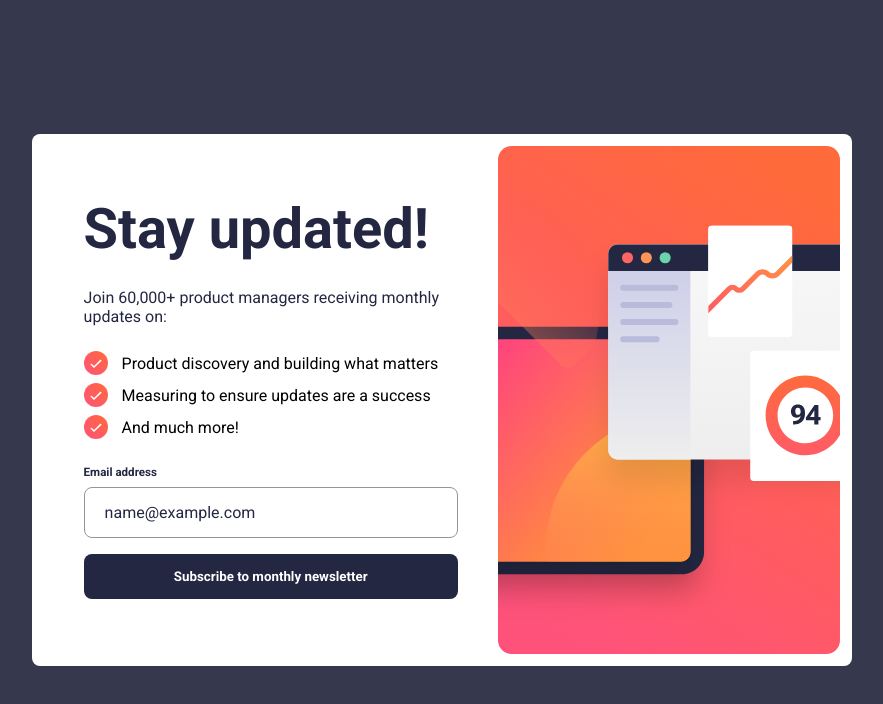
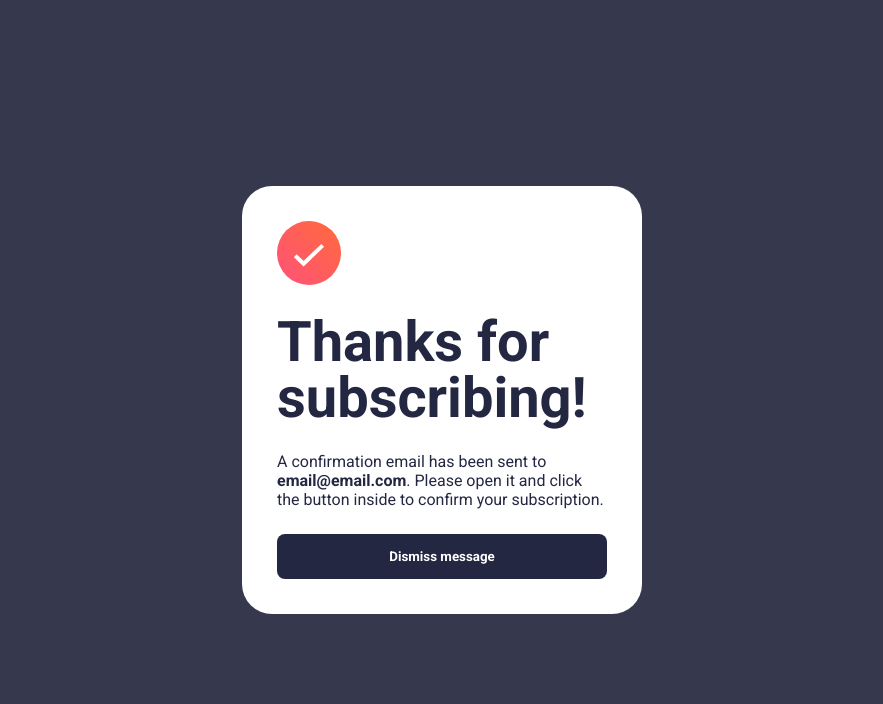
Before and after one commit to joaovictormendessilva/newsletter, a React (Vite) app: page / in a window 1280 px wide. Both pictures are taken after typing "name@example.com" into the empty fields and a click on the input "Subscribe to monthly newsletter". Shown: the top 704 px of the page, without its empty margins (198-1081 px from the left). Built offline with nearby package versions, Linux system fonts and the light colour scheme.

Commit message:
Thanks screen created

```diff
--- a/src/App.tsx
+++ b/src/App.tsx
@@ -1,11 +1,22 @@
+import { useState, createContext } from 'react';
 import styles from './App.module.css';
 import { Card } from './components/Card/Card';
+import { SuccessSubmitCard } from './components/SuccessSubmitCard/SuccessSubmitCard';
+
+type setSuccessSubmit = React.Dispatch<React.SetStateAction<boolean>>
+
+export const FormContext = createContext<setSuccessSubmit | null>(null)
 
 export function App() {
+
+  const [successSubmit, setSuccessSubmit] = useState<boolean>(false)
+
   return (
     <div className={styles.app}>
 
-      <Card />
+      <FormContext.Provider value={setSuccessSubmit}>
+        {successSubmit ? <SuccessSubmitCard /> : <Card />}
+      </FormContext.Provider>
 
     </div>
   )
--- /dev/null
+++ b/src/components/Button/Button.module.css
@@ -0,0 +1,14 @@
+input[type="submit"]{
+    padding: 15px;
+    border-radius: 8px;
+    border: solid 1px var(--grey);
+    width: 100%;
+    font-weight: bold;
+    cursor: pointer;
+    border: none;
+}
+
+input[type="submit"]:hover{
+    background-image: linear-gradient(to right, #ff527b, #ff6a3a);
+    box-shadow: rgb(255 106 58 / 45%) 0px 10px 25px -5px;
+}
--- /dev/null
+++ b/src/components/Button/Button.tsx
@@ -0,0 +1,9 @@
+import styles from './Button.module.css'
+
+interface IButton {
+    content: string;
+}
+
+export function Button({ content }:IButton){
+    return <input className={styles.input} type="submit" value={content}/>
+}
--- a/src/components/Card/Card.tsx
+++ b/src/components/Card/Card.tsx
@@ -7,6 +7,8 @@ import successIcon from '../../assets/img/icon-success.svg'
 // Components
 import { Illustration } from '../Illustration/Illustration';
 import { Form } from '../Form/Form';
+
+
 
 export function Card(){
     return(
--- a/src/components/Form/Form.tsx
+++ b/src/components/Form/Form.tsx
@@ -1,12 +1,18 @@
-import { ChangeEvent, FormEvent, useState } from 'react'
+import { ChangeEvent, FormEvent, useState, useContext } from 'react'
 
 // CSS
 import styles from './Form.module.css';
+import { FormContext } from '../../App';
+import { Button } from '../Button/Button';
+
+// Context API
 
 export function Form() {
 
     const [email, setEmail] = useState<string>("");
     const [error, setError] = useState<boolean>(false);
+
+    const setSuccessSubmit = useContext(FormContext)
 
     const handleSubmit = (e: FormEvent<HTMLFormElement>) => {
         e.preventDefault()
@@ -18,9 +24,10 @@ export function Form() {
             setError(true)
             emailInput?.classList.add("warningValidation")
         }
-        if (check) {
+        else if (check) {
             setError(false)
             emailInput?.classList.remove("warningValidation")
+            setSuccessSubmit?.(true)
         }
         else{
             setError(true)
@@ -47,7 +54,8 @@ export function Form() {
                 />
             </div>
 
-            <input type="submit" value="Subscribe to monthly newsletter"/>
+            <Button content="Subscribe to monthly newsletter"/>
+            {/* <input type="submit" value="Subscribe to monthly newsletter"/> */}
         </form>
     )
 }
--- /dev/null
+++ b/src/components/SuccessSubmitCard/SuccessSubmitCard.module.css
@@ -0,0 +1,19 @@
+.successSubmitCard{
+    background-color: var(--white);
+    padding: 35px;
+    width: 400px;
+
+    border-radius: 30px;
+}
+
+.successSubmitCard h2{
+    font-size: 56px;
+    line-height: 1;
+    margin-top: 1.6rem;
+}
+
+.successSubmitCard p{
+    color: var(--dark-slate-grey);
+    margin-top: 1.6rem;
+    margin-bottom: 1.6rem;
+}
--- /dev/null
+++ b/src/components/SuccessSubmitCard/SuccessSubmitCard.tsx
@@ -0,0 +1,23 @@
+// CSS
+import styles from './SuccessSubmitCard.module.css'
+
+// Images
+import successIcon from '../../assets/img/icon-success.svg';
+
+// Components
+import { Button } from '../Button/Button';
+
+export function SuccessSubmitCard(){
+    return(
+        <div className={styles.successSubmitCard}>
+            <img
+                src={successIcon}
+                alt="Ícone de sucesso"
+            />
+            <h2>Thanks for subscribing!</h2>
+            <p>A confirmation email has been sent to <b>email@email.com</b>. Please open it and click the button inside to confirm your subscription.</p>
+
+            <Button content='Dismiss message'/>
+        </div>
+    )
+}
```
